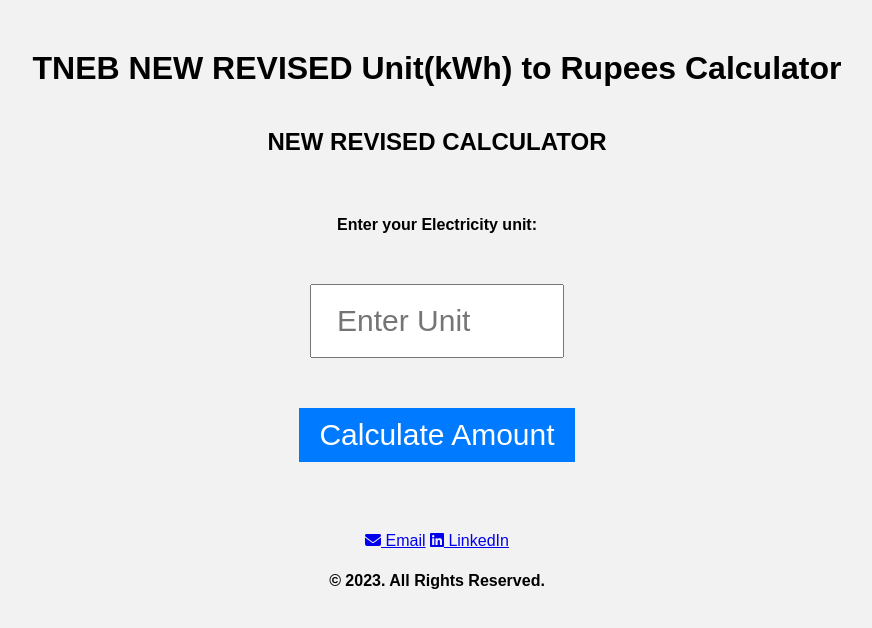
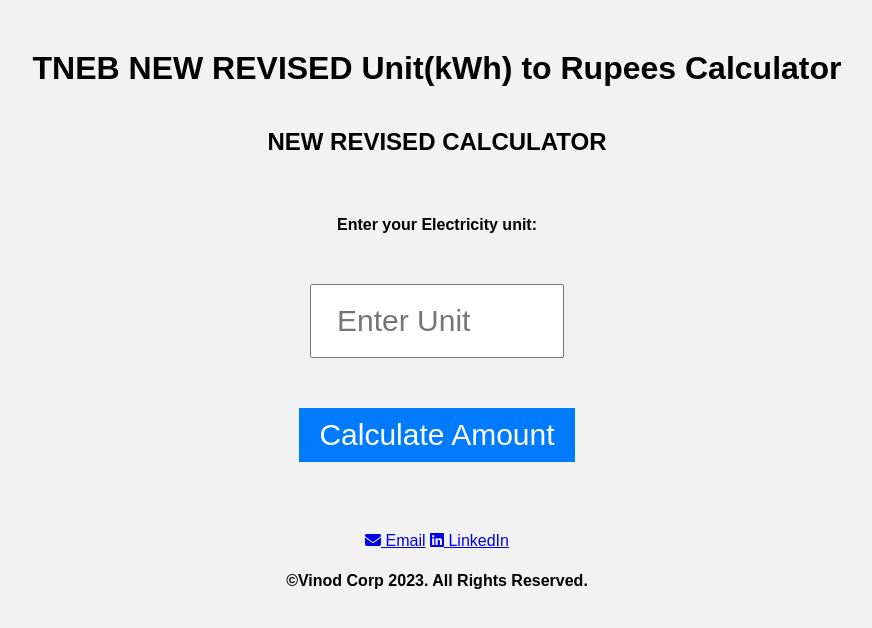
Before and after one commit to Vinodnkr/tneb, a plain HTML site: page index.html in a window 1280 px wide. Shown: the whole page, without its empty margins (203-1075 px from the left). Drawn offline with Linux system fonts and the light colour scheme; a web font is replaced by a local one.

Commit message:
Update index.html

```diff
--- a/index.html
+++ b/index.html
@@ -34,7 +34,7 @@
             <a href="mailto:vinodnowkumar@gmail.com" target="_blank"><i class="fas fa-envelope"></i> Email</a>
             <a href="https://www.linkedin.com/in/vinodtgv" target="_blank"><i class="fab fa-linkedin"></i> LinkedIn</a>
         </div>
-        <h4>&copy; 2023. All Rights Reserved.</h4>
+        <h4>&copy;Vinod Corp 2023. All Rights Reserved.</h4>
 
     </footer>
     <script src="tneb.js"></script>
```
